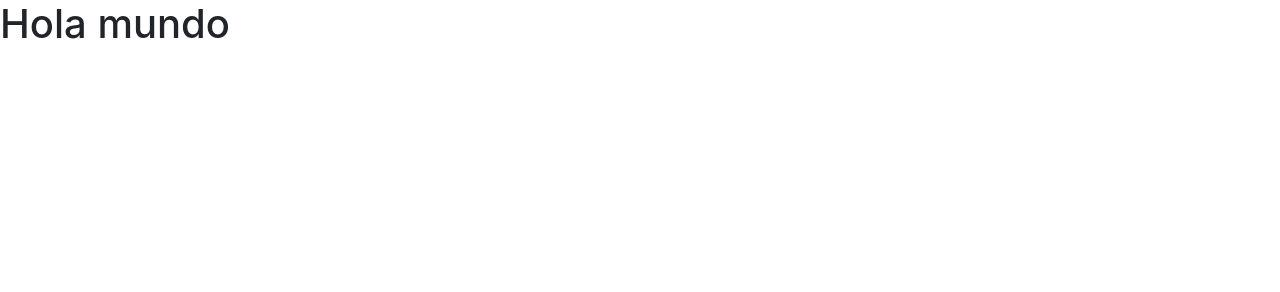
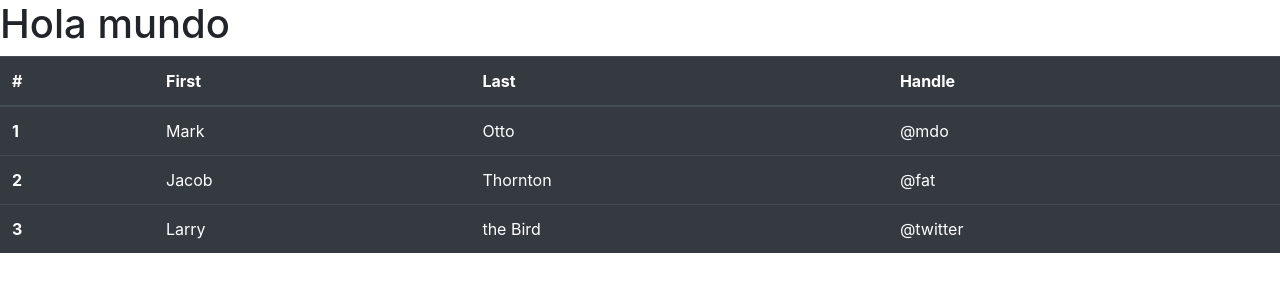
Before and after one commit to eloymdz/PruebaGIT, a plain HTML site: page index.html in a window 1280 px wide. Drawn offline with nearby package versions, Linux system fonts and the light colour scheme.

Commit message:
Se inserto una tabla

```diff
--- a/index.html
+++ b/index.html
@@ -7,5 +7,35 @@
   </head>
   <body>
     <h1>Hola mundo</h1>
+    <table class="table table-dark">
+  <thead>
+    <tr>
+      <th scope="col">#</th>
+      <th scope="col">First</th>
+      <th scope="col">Last</th>
+      <th scope="col">Handle</th>
+    </tr>
+  </thead>
+  <tbody>
+    <tr>
+      <th scope="row">1</th>
+      <td>Mark</td>
+      <td>Otto</td>
+      <td>@mdo</td>
+    </tr>
+    <tr>
+      <th scope="row">2</th>
+      <td>Jacob</td>
+      <td>Thornton</td>
+      <td>@fat</td>
+    </tr>
+    <tr>
+      <th scope="row">3</th>
+      <td>Larry</td>
+      <td>the Bird</td>
+      <td>@twitter</td>
+    </tr>
+  </tbody>
+</table>
   </body>
 </html>
```
